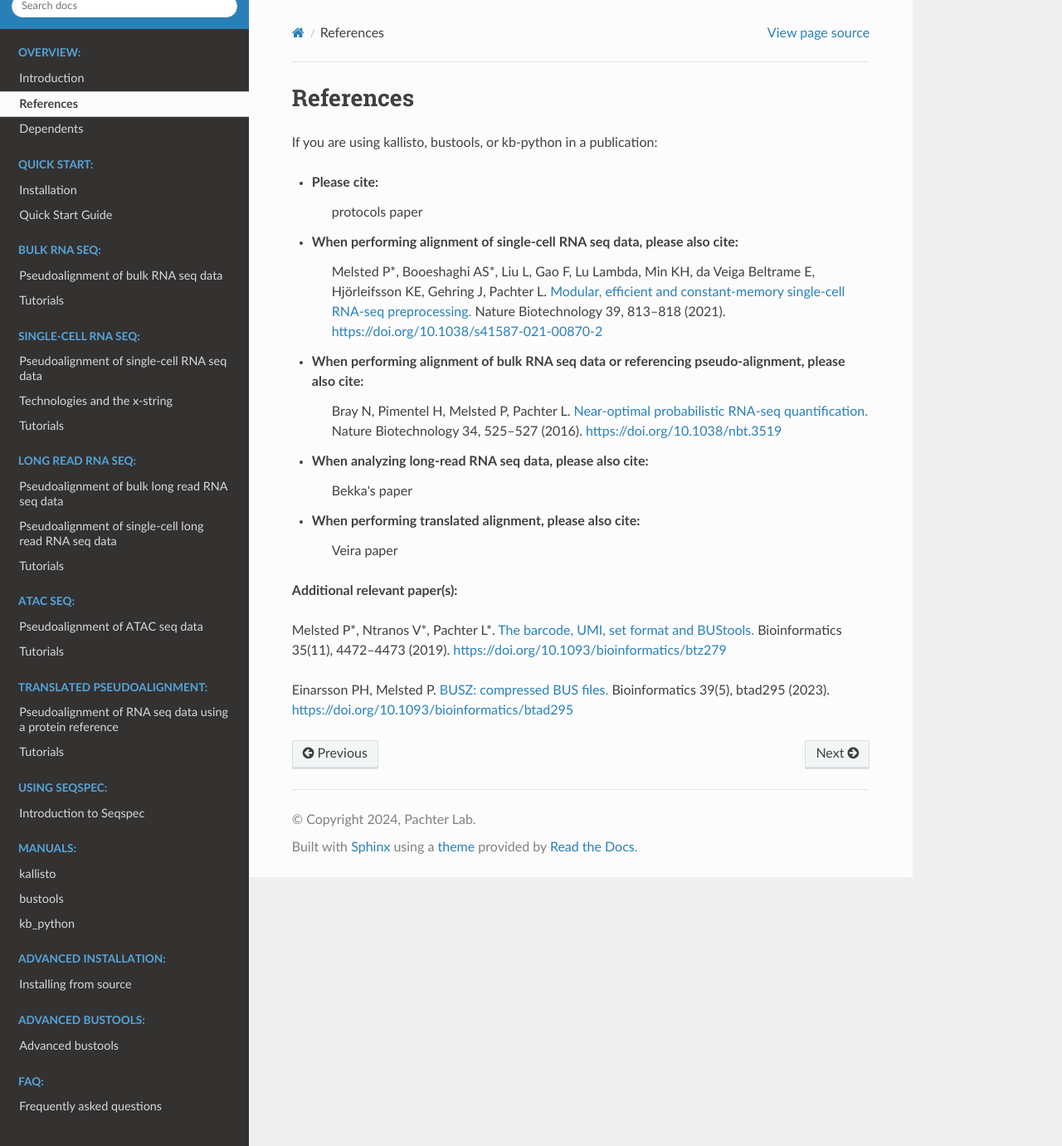
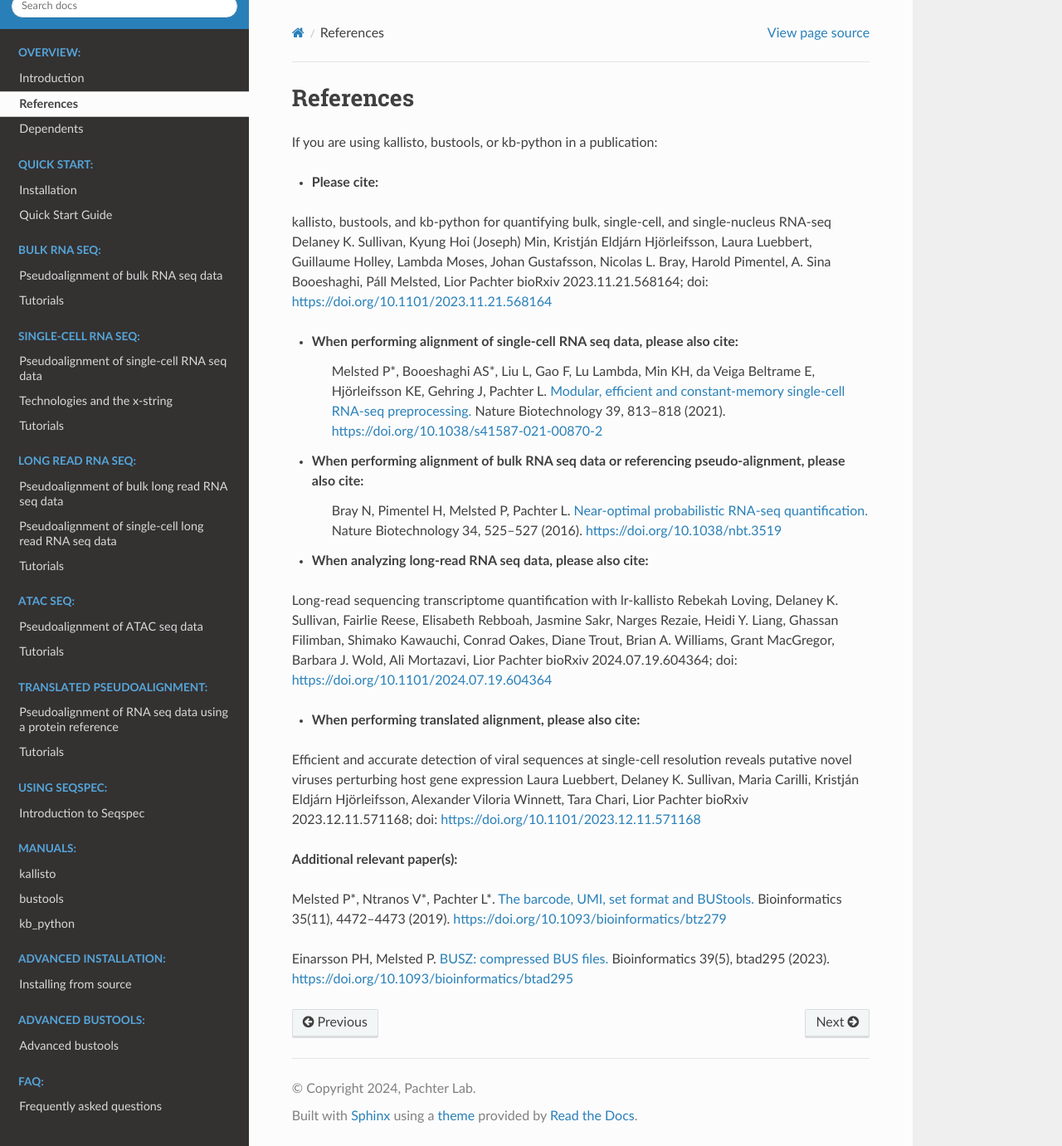
Before and after one commit to pachterlab/kb_docs, a Sphinx documentation site: the page built from docs/source/overview/references.rst, in a window 1280 px wide and 1381 px high. Shown: the whole window at 83% size. Built offline with Sphinx 7.4.7 and the Read the Docs theme 2.0.0, drawn with Linux system fonts in a browser that asks for light colours.

Commit message:
Update references.rst

```diff
--- a/docs/source/overview/references.rst
+++ b/docs/source/overview/references.rst
@@ -6,7 +6,9 @@
 If you are using kallisto, bustools, or kb-python in a publication:
 
 - **Please cite:**
-   protocols paper
+kallisto, bustools, and kb-python for quantifying bulk, single-cell, and single-nucleus RNA-seq
+Delaney K. Sullivan, Kyung Hoi (Joseph) Min, Kristján Eldjárn Hjörleifsson, Laura Luebbert, Guillaume Holley, Lambda Moses, Johan Gustafsson, Nicolas L. Bray, Harold Pimentel, A. Sina Booeshaghi, Páll Melsted, Lior Pachter
+bioRxiv 2023.11.21.568164; doi: https://doi.org/10.1101/2023.11.21.568164
 
 - **When performing alignment of single-cell RNA seq data, please also cite:**
    Melsted P*, Booeshaghi AS*, Liu L, Gao F, Lu Lambda, Min KH, da Veiga Beltrame E, Hjörleifsson KE, Gehring J, Pachter L. `Modular, efficient and constant-memory single-cell RNA-seq preprocessing. <https://doi.org/10.1038/s41587-021-00870-2>`_ Nature Biotechnology 39, 813–818 (2021). https://doi.org/10.1038/s41587-021-00870-2
@@ -15,10 +17,14 @@
    Bray N, Pimentel H, Melsted P, Pachter L. `Near-optimal probabilistic RNA-seq quantification. <https://doi.org/10.1038/nbt.3519>`_ Nature Biotechnology 34, 525–527 (2016). https://doi.org/10.1038/nbt.3519
 
 - **When analyzing long-read RNA seq data, please also cite:**
-   Bekka's paper
+Long-read sequencing transcriptome quantification with lr-kallisto
+Rebekah Loving, Delaney K. Sullivan, Fairlie Reese, Elisabeth Rebboah, Jasmine Sakr, Narges Rezaie, Heidi Y. Liang, Ghassan Filimban, Shimako Kawauchi, Conrad Oakes, Diane Trout, Brian A. Williams, Grant MacGregor, Barbara J. Wold, Ali Mortazavi, Lior Pachter
+bioRxiv 2024.07.19.604364; doi: https://doi.org/10.1101/2024.07.19.604364
 
 - **When performing translated alignment, please also cite:**
-   Veira paper
+Efficient and accurate detection of viral sequences at single-cell resolution reveals putative novel viruses perturbing host gene expression
+Laura Luebbert, Delaney K. Sullivan, Maria Carilli, Kristján Eldjárn Hjörleifsson, Alexander Viloria Winnett, Tara Chari, Lior Pachter
+bioRxiv 2023.12.11.571168; doi: https://doi.org/10.1101/2023.12.11.571168
 
 **Additional relevant paper(s):**
 
```
